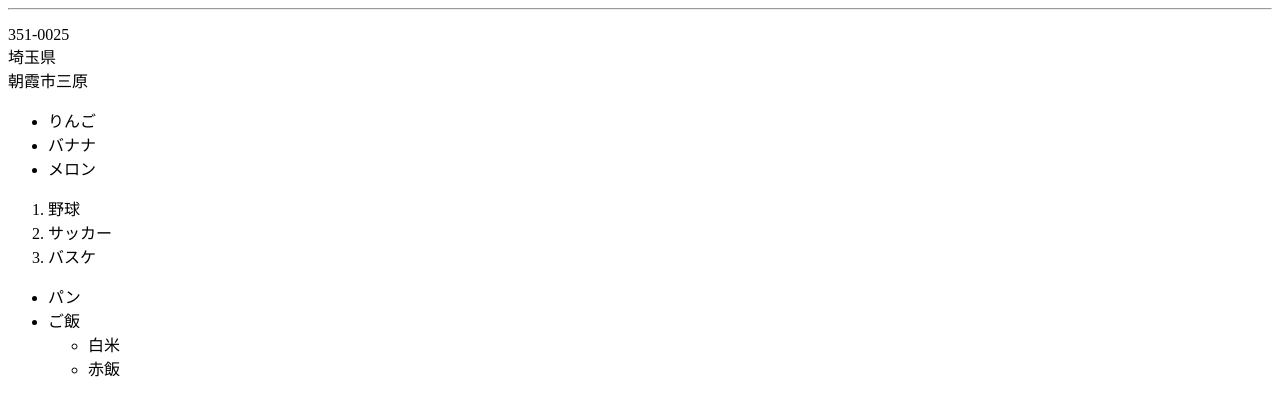
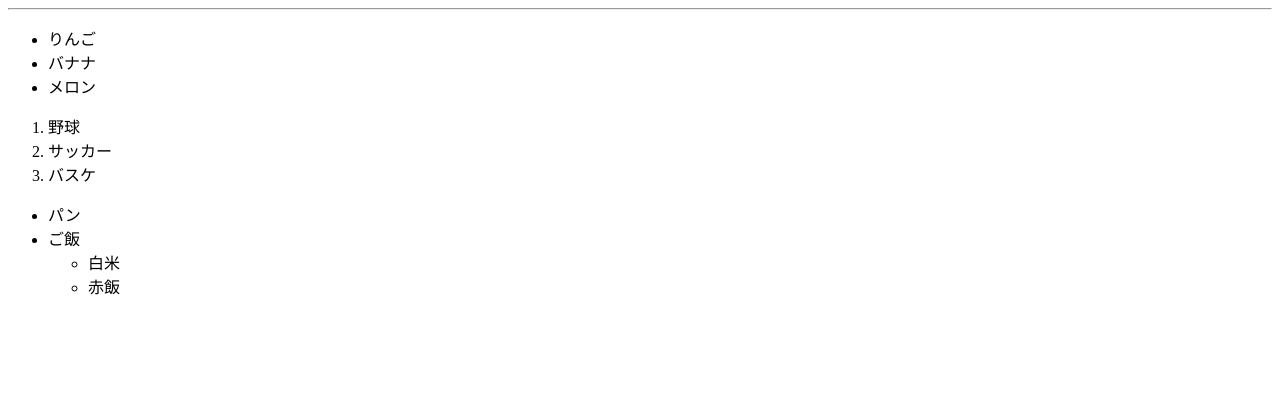
Before and after one commit to sakamototaisei/web-app, a plain HTML site: page index.html in a window 1280 px wide. Drawn offline with Linux system fonts and the light colour scheme.

Commit message:
delete p

```diff
--- a/index.html
+++ b/index.html
@@ -8,12 +8,6 @@
 
 <body>
   <hr>
-
-  <p>
-    351-0025<br>
-    埼玉県<br>
-    朝霞市三原<br>
-  </p>
 
   <ul>
     <li>りんご</li>
```
